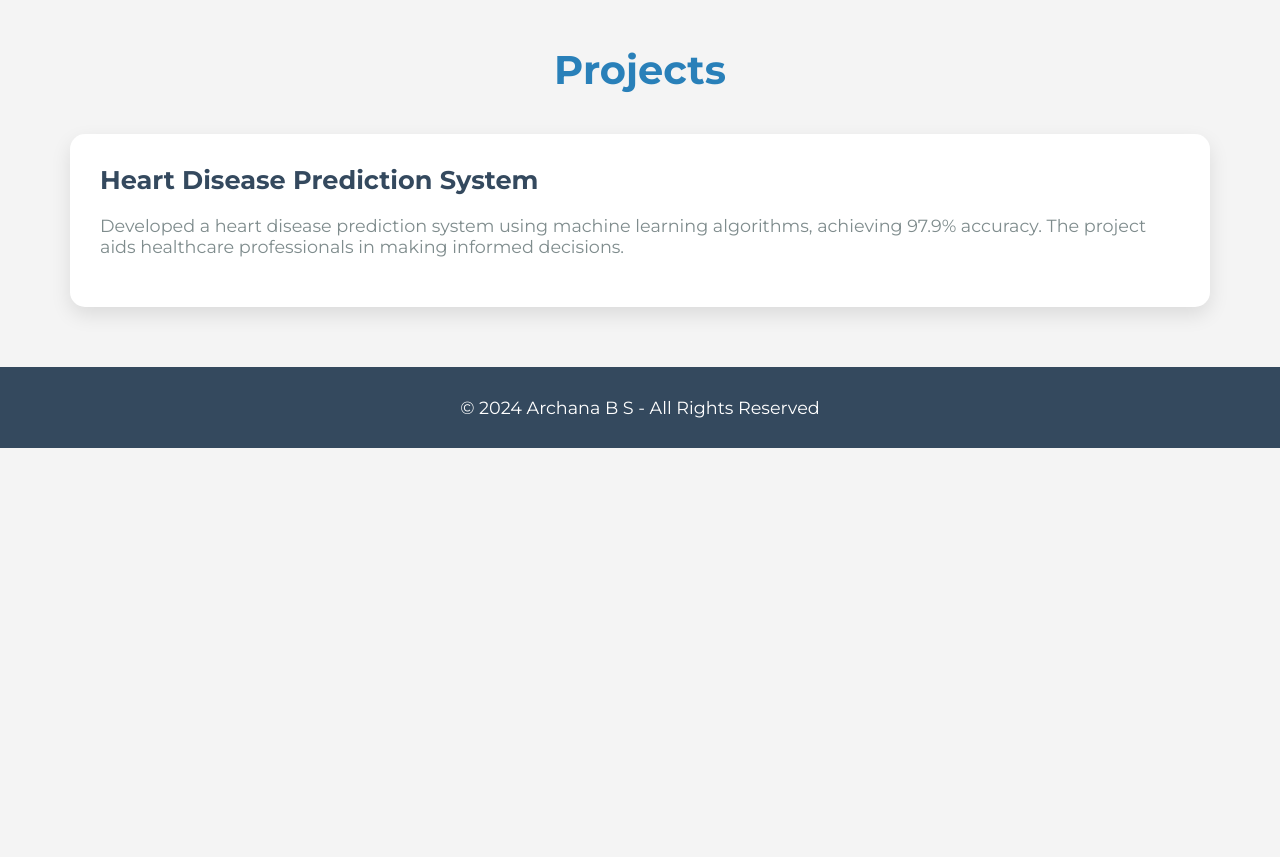
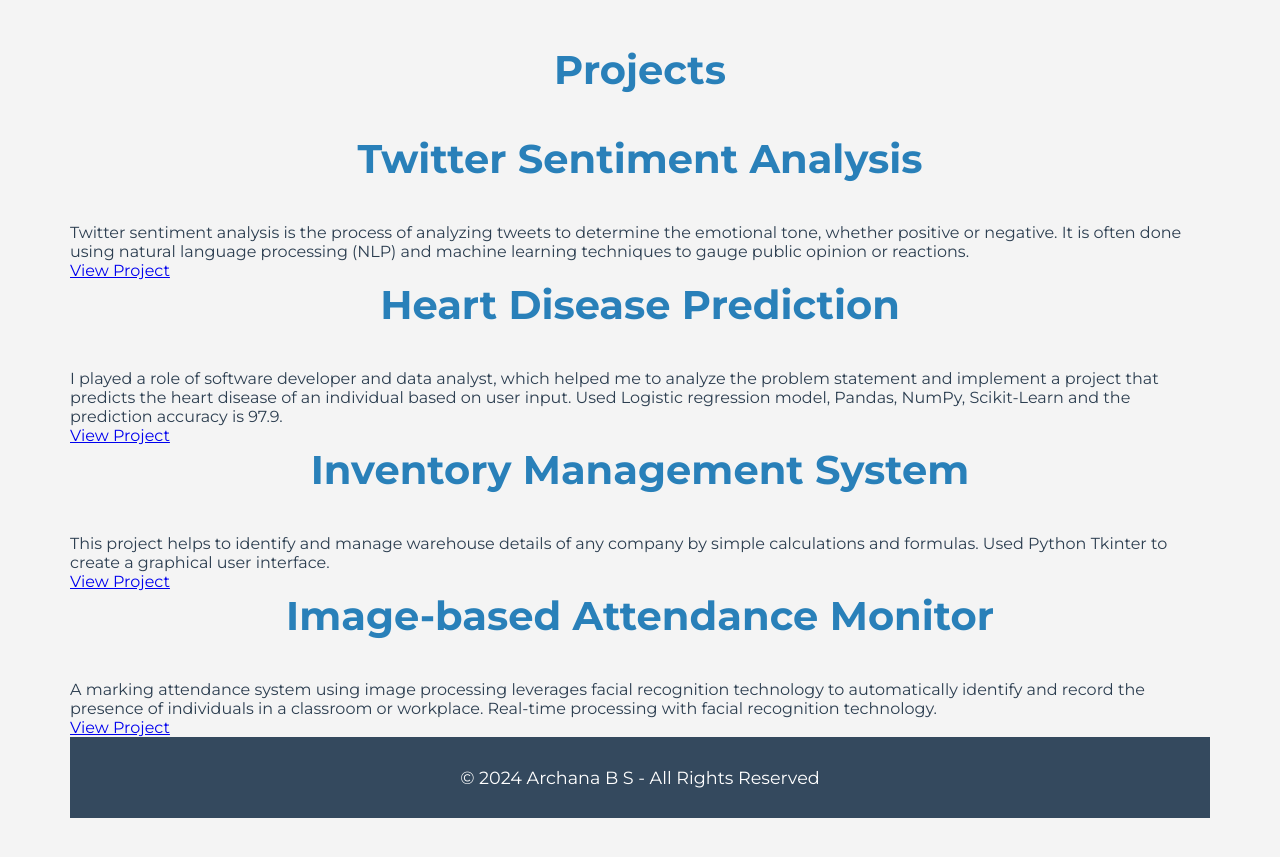
Before and after one commit to ArchanaBS-1233/ArchanaBS-1233.github.io, a plain HTML site: page index.html in a window 1280 px wide. Shown: the part 1640-2497 px from the top of the page. Before the commit the page ends 2088 px from the top, so only its background shows below. Drawn offline with Linux system fonts and the light colour scheme.

Commit message:
Update index.html

```diff
--- a/index.html
+++ b/index.html
@@ -239,11 +239,30 @@
     <!-- Projects Section -->
     <section class="section" id="projects">
         <h2>Projects</h2>
-        <div class="card">
-            <h3>Heart Disease Prediction System</h3>
-            <p>Developed a heart disease prediction system using machine learning algorithms, achieving 97.9% accuracy. The project aids healthcare professionals in making informed decisions.</p>
-        </div>
-    </section>
+            <div class="project">
+        <h2>Twitter Sentiment Analysis</h2>
+        <p>Twitter sentiment analysis is the process of analyzing tweets to determine the emotional tone, whether positive or negative. It is often done using natural language processing (NLP) and machine learning techniques to gauge public opinion or reactions.</p>
+        <a href="https://github.com/ArchanaBS-1233/Text-Sentiment-Analysis">View Project</a>
+    </div>
+
+    <div class="project">
+        <h2>Heart Disease Prediction</h2>
+        <p>I played a role of software developer and data analyst, which helped me to analyze the problem statement and implement a project that predicts the heart disease of an individual based on user input. Used Logistic regression model, Pandas, NumPy, Scikit-Learn and the prediction accuracy is 97.9.</p>
+        <a href="https://github.com/ArchanaBS-1233/Heart_Disease_Predictor">View Project</a>
+    </div>
+
+    <div class="project">
+        <h2>Inventory Management System</h2>
+        <p>This project helps to identify and manage warehouse details of any company by simple calculations and formulas. Used Python Tkinter to create a graphical user interface.</p>
+        <a href="https://github.com/ArchanaBS-1233/Inventory-management">View Project</a>
+    </div>
+
+    <div class="project">
+        <h2>Image-based Attendance Monitor</h2>
+        <p>A marking attendance system using image processing leverages facial recognition technology to automatically identify and record the presence of individuals in a classroom or workplace. Real-time processing with facial recognition technology.</p>
+        <a href="https://github.com/ArchanaBS-1233/Attendance-Marking-Using-Image-Processing">View Project</a>
+    </div>
+
 
     <!-- Footer -->
     <footer>
```
